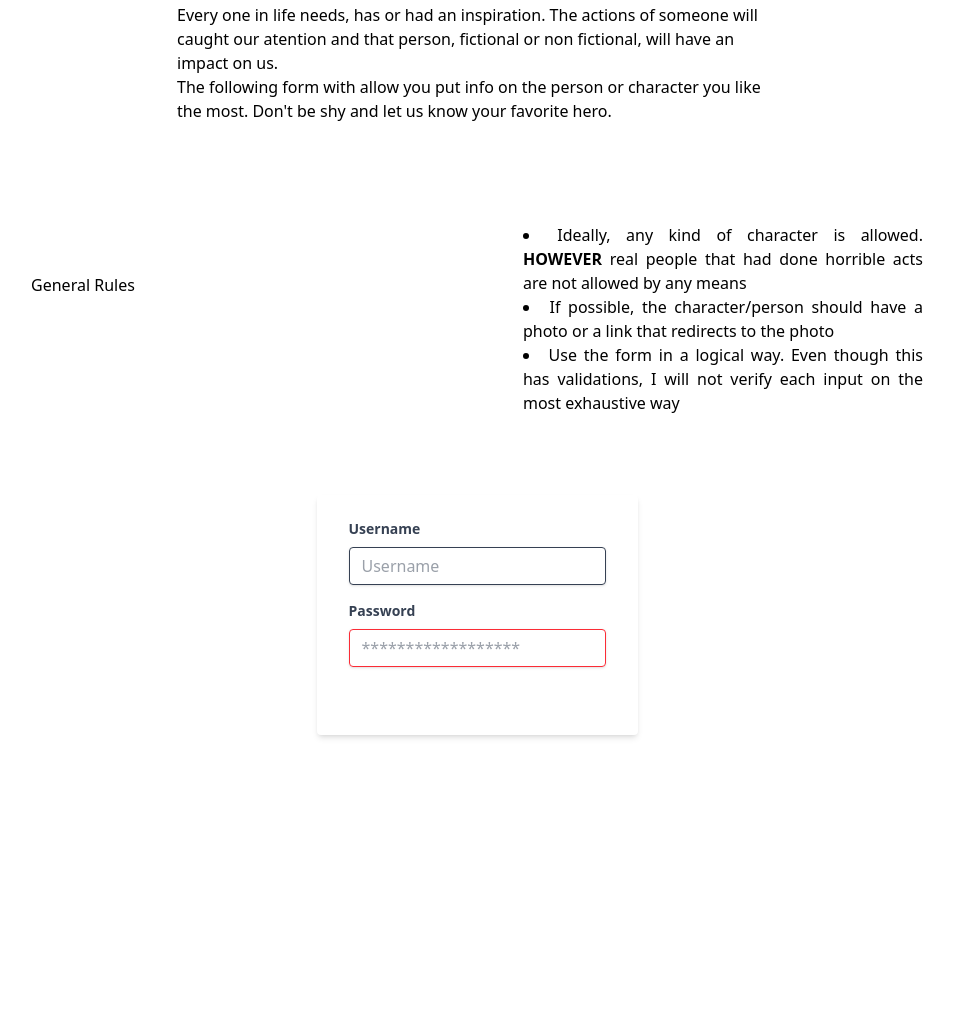
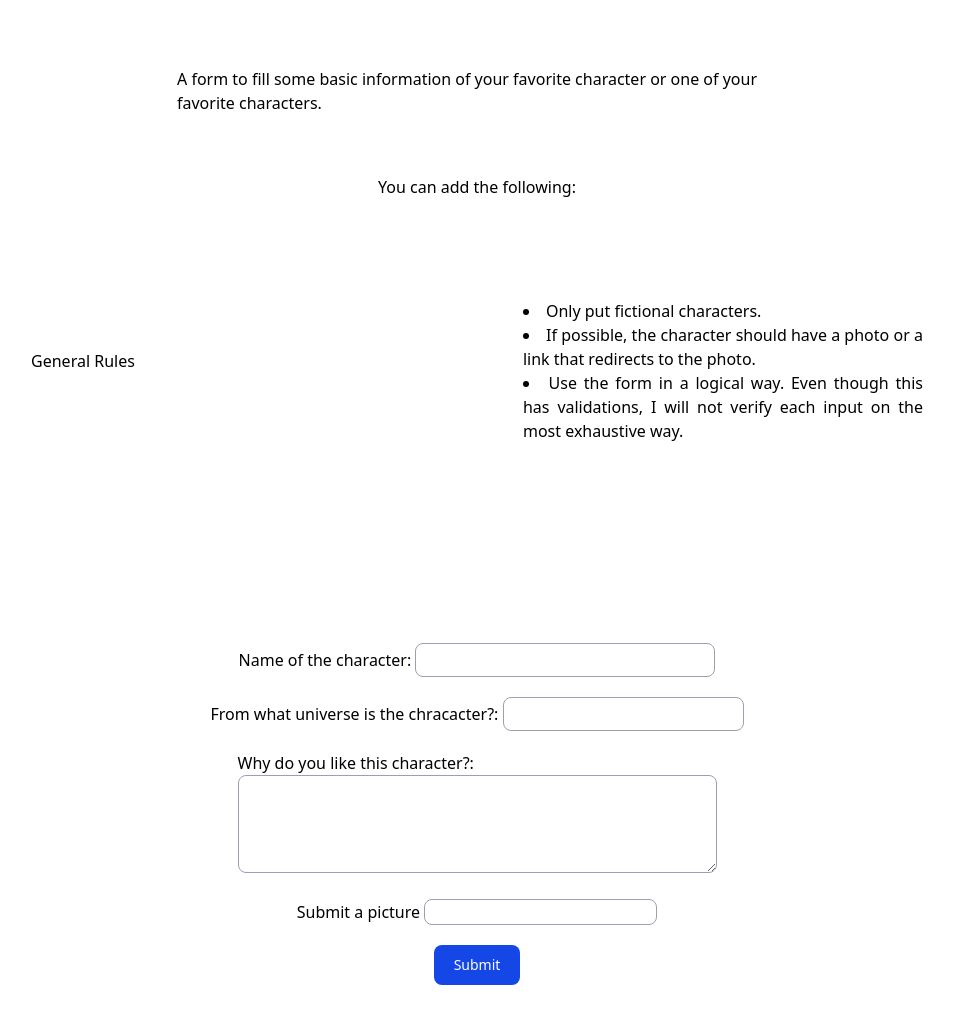
Before and after one commit to MSaenz1011/courseProject-jQuery, a plain HTML site: page index.html in a window 1280 px wide. Shown: the part 111-1136 px from the top of the page, without its empty margins (163-1117 px from the left). Before the commit the page ends 862 px from the top, so only its background shows below. Drawn offline with nearby package versions, Linux system fonts and the light colour scheme.

Commit message:
some changes

```diff
--- a/app.js
+++ b/app.js
@@ -0,0 +1,27 @@
+$(document).ready(() => {
+
+    let characterName;
+    let characterUniverse;
+    let characterDescription;
+    let characterPicture;
+
+
+
+
+$('button').click((e)=>{
+    e.preventDefault();
+    checker();
+    $('#chname').val('');
+    $('#ficapp').val('')
+    $('#chardesc').val('');
+    $('#charurl').val('')
+})
+
+function checker () {
+    characterName = $('#chname').val();
+    characterUniverse= $('#ficapp').val();
+    characterDescription = $('#chardesc').val();
+    characterPicture=  $('#charurl').val();
+    alert( `${characterName}, ${characterUniverse}, ${characterDescription}, ${characterPicture}`)
+}
+});
--- a/index.html
+++ b/index.html
@@ -9,73 +9,90 @@
 
   <body>
     <div class="header-container">
-      <h1>Your favorite Hero</h1>
+      <h1 class="text-5xl font-bold"> Favorite Hero</h1>
 
-      <p>
-        Every one in life needs, has or had an inspiration. The actions of
-        someone will caught our atention and that person, fictional or non
-        fictional, will have an impact on us.
+      <p class="mt-10">
+        A form to fill some basic information of your favorite character or one
+        of your favorite characters.
       </p>
 
-      <p>
-        The following form with allow you put info on the person or character
-        you like the most. Don't be shy and let us know your favorite hero.
-      </p>
+      <p class="mt-15">You can add the following:</p>
     </div>
 
     <div class="rules-container">
       <h2>General Rules</h2>
 
       <div class="list-container">
+        <li>Only put fictional characters.</li>
         <li>
-          Ideally, any kind of character is allowed.
-          <strong>HOWEVER</strong> real people that had done horrible acts are
-          not allowed by any means
-        </li>
-        <li>
-          If possible, the character/person should have a photo or a link that
-          redirects to the photo
+          If possible, the character should have a photo or a link that
+          redirects to the photo.
         </li>
         <li>
           Use the form in a logical way. Even though this has validations, I
-          will not verify each input on the most exhaustive way
+          will not verify each input on the most exhaustive way.
         </li>
       </div>
     </div>
 
-    <div class="flex content-center items-center mt-20 place-self-center">
-      <form class="bg-white shadow-md rounded px-8 pt-6 pb-8 mb-4">
-        <div class="mb-4">
-          <label
-            class="block text-gray-700 text-sm font-bold mb-2"
-            for="username"
+    <form class="character-form mt-50 flex flex-col items-center">
+      <div class="name-input">
+        <label for="character's Name"> Name of the character:</label>
+        <input
+          type="text"
+          id="chname"
+          class="border border-gray-400 rounded-lg focus:ring-blue-600 focus:border-blue-600 focus:outline-none focus:bg-blue-50 p-1 w-75"
+        />
+      </div>
+
+      <div class="status-part mt-5">
+        <div class="fictional">
+          <label for="character's Name">
+            From what universe is the chracacter?:</label
           >
-            Username
-          </label>
           <input
-            class="shadow appearance-none border rounded w-full py-2 px-3 text-gray-700 leading-tight focus:outline-none focus:shadow-outline"
-            id="username"
             type="text"
-            placeholder="Username"
+            id="ficapp"
+            class="border border-gray-400 rounded-lg focus:ring-blue-600 focus:border-blue-600 focus:outline-none focus:bg-blue-50 p-1"
+            name="ficapp"
           />
         </div>
-        <div class="mb-6">
-          <label
-            class="block text-gray-700 text-sm font-bold mb-2"
-            for="password"
-          >
-            Password
-          </label>
-          <input
-            class="shadow appearance-none border border-red-500 rounded w-full py-2 px-3 text-gray-700 mb-3 leading-tight focus:outline-none focus:shadow-outline"
-            id="password"
-            type="password"
-            placeholder="******************"
-          />
-        </div>
-      </form>
-    </div>
+      </div>
 
+      <div class="text-space mt-5">
+        <p><label for="w3review">Why do you like this character?:</label></p>
+        <textarea
+          id="chardesc"
+          name="chardesc"
+          rows="4"
+          cols="50"
+          class="border border-gray-400 rounded-lg focus:ring-blue-600 focus:border-blue-600 focus:outline-none focus:bg-blue-50"
+        ></textarea>
+      </div>
+
+      <div class="url-input mt-5">
+        <label for="character's Name"> Submit a picture</label>
+        <input
+          type="text"
+          id="charurl"
+          class="border border-gray-400 rounded-lg focus:ring-blue-600 focus:border-blue-600 focus:outline-none focus:bg-blue-50"
+          name="charurl"
+        />
+      </div>
+
+      <button
+        type="submit"
+        class="text-white mt-5 mb-10 bg-blue-700 hover:bg-blue-800 focus:ring-4 focus:outline-none focus:ring-blue-300 font-medium rounded-lg text-sm w-full sm:w-auto px-5 py-2.5 text-center dark:bg-blue-600 dark:hover:bg-blue-700 dark:focus:ring-blue-800"
+      >
+        Submit
+      </button>
+    </form>
+
+    <script
+      src="https://code.jquery.com/jquery-3.7.1.js"
+      integrity="sha256-eKhayi8LEQwp4NKxN+CfCh+3qOVUtJn3QNZ0TciWLP4="
+      crossorigin="anonymous"
+    ></script>
     <script src="app.js"></script>
   </body>
 </html>
```
